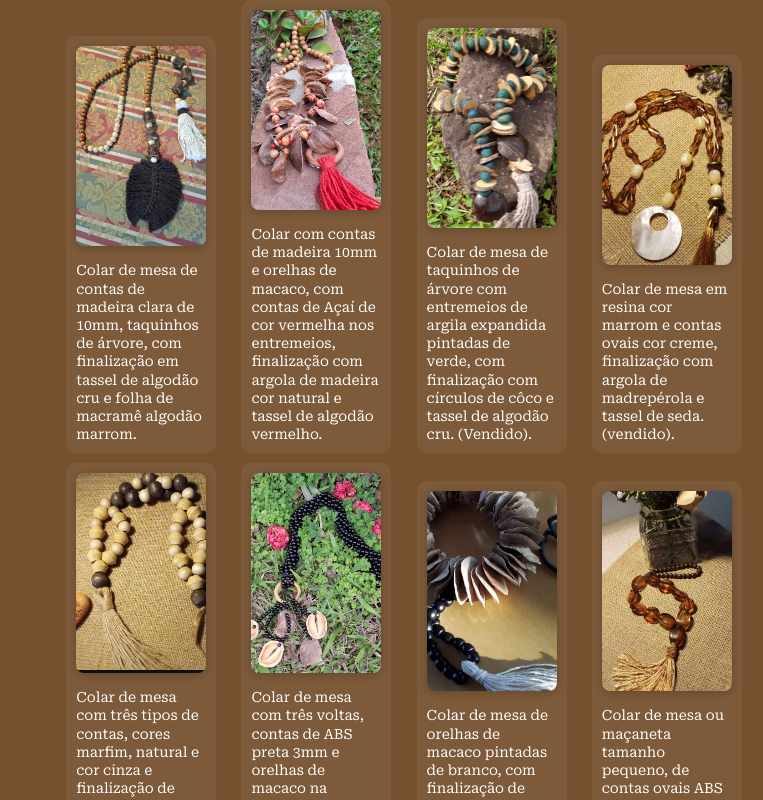
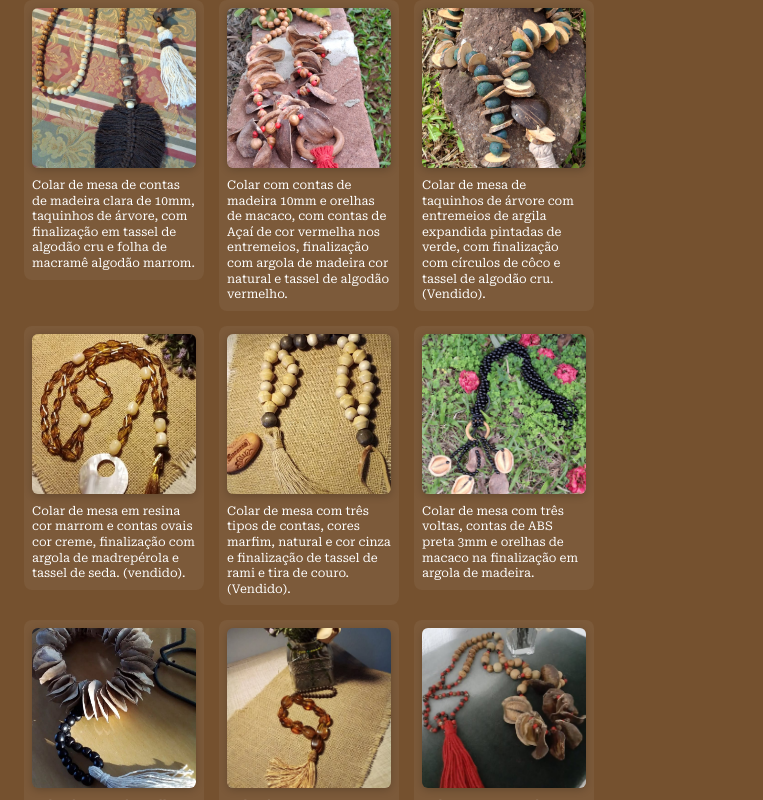
Before and after one commit to Jonas-Dev77/ZZ-Japamalas, a plain HTML site: page index.html in a window 1280 px wide. Both pictures are taken after a click on the button "Colar de mesa". Shown: the part 439-1239 px from the top of the page, without its empty margins (236-999 px from the left). Drawn offline with Linux system fonts and the light colour scheme.

Commit message:
Alteração e melhorias no css e js

```diff
--- a/index.html
+++ b/index.html
@@ -209,7 +209,7 @@
                     <img src="./assets/japamala 06.jpg" alt="Foto 3" width="150">
                 </a>
                 <figcaption>Japamala de 108 contas de pérolas  brancas, com entremeios de metal cor prata,
-                    com  mandala de resina preta rajada de cinza e tassel de seda cor prata. (Vendido)</figcaption>
+                    com  mandala de resina preta rajada de cinza e tassel de seda cor prata.</figcaption>
             </figure>
 
             <figure>
--- a/script.js
+++ b/script.js
@@ -43,7 +43,7 @@ function mostrarGaleria(id) {
   esconderTudo();
   const el = document.getElementById(id);
   if (el) {
-    el.style.display = 'block';
+    el.style.display = 'flex';
     el.scrollIntoView({ behavior: "smooth", block: "start" });
   }
 }
--- a/styles.css
+++ b/styles.css
@@ -95,24 +95,7 @@ button:hover {
     /* Cor ao passar o mouse */
 }
 
-figure {
-    display: inline-block;
-    margin: 10px;
-    text-align: left;
-    max-width: 150px;
-}
 
-figure img {
-    width: 100%;
-    border-radius: 8px;
-}
-
-figcaption {
-    font-size: 12px;
-    color: white;
-    margin-top: 5px;
-    line-height: 1.4;
-}
 
 .faq-toggle:hover {
     background-color: #d36604;
@@ -196,52 +179,57 @@ figcaption {
 #galeria-japa,
 #galeria-colar {
     scroll-behavior: smooth;
-    display: grid;
-    grid-template-columns: repeat(auto-fit, minmax(250px, 2fr));
-    gap: 10px;
-    align-items: center;
+    display: flex;
+    flex-wrap: wrap !important;
+    flex-direction: row;
+    gap: 15px !important;
+    align-items: flex-start;
+    justify-content: flex-start;
+}
 
-}
 #galeria-japa figure,
 #galeria-colar figure {
-    margin-top: 0;
-    padding: 10px;
-    background: rgba(255,255,255,0.05);
-    border-radius: 10px;
-    position: relative;
-    text-align: center; /* Centraliza todo o conteúdo */
-    align-self: start;
+    flex: 0 0 calc(25% - 12px) !important;
+    /* 4 colunas com gap */
+    min-width: 180px;
+    max-width: 250px !important;
+    margin: 0;
+    padding: 08px;
+    background: rgba(255, 255, 255, 0.05);
+    border-radius: 8px;
+    text-align: center;
+    align-self: flex-start;
 }
 
-/* Estilizando as imagens */
 #galeria-japa figure img,
 #galeria-colar figure img {
-    width: 100% !important; /* Sobrescreve o width="150" do HTML */
-    height: 200px; /* Altura fixa para uniformizar */
+    width: 100%;
+    height: 160px;
     object-fit: cover;
-    border-radius: 8px;
+    border-radius: 6px;
     display: block;
-    margin: 0 auto 15px auto;
+    margin: 0 auto 10px auto;
 }
 
-/* Estilizando os links das imagens */
 #galeria-japa figure a,
 #galeria-colar figure a {
     display: block;
     text-decoration: none;
 }
 
-/* Estilizando os textos <figcaption> */
 #galeria-japa figcaption,
 #galeria-colar figcaption {
     margin: 0;
     line-height: 1.3;
-    font-size: 14px;
-    color: inherit; /* Usa a cor do texto pai */
-    min-height: 40px;
+    font-size: 12px;
+    color: white;
     text-align: left;
-    display: block;
+    margin-top: 5px;
 }
+
+
+
+
 
 .carousel {
     display: flex;
@@ -475,4 +463,22 @@ figcaption {
         /* respiro nas laterais */
     }
 
+    @media (min-width: 1200px) {
+
+        .section-content,
+        #inicio-texto,
+        #sobre-texto,
+        #galeria-japa,
+        #galeria-colar,
+        #como-usar-texto,
+        #contato-texto,
+        #curiosidades-texto,
+        #faq-container {
+            max-width: 1200px;
+            /* trava largura máxima */
+            margin: 0 auto;
+            /* centraliza na tela */
+        }
+    }
+
 }
```
